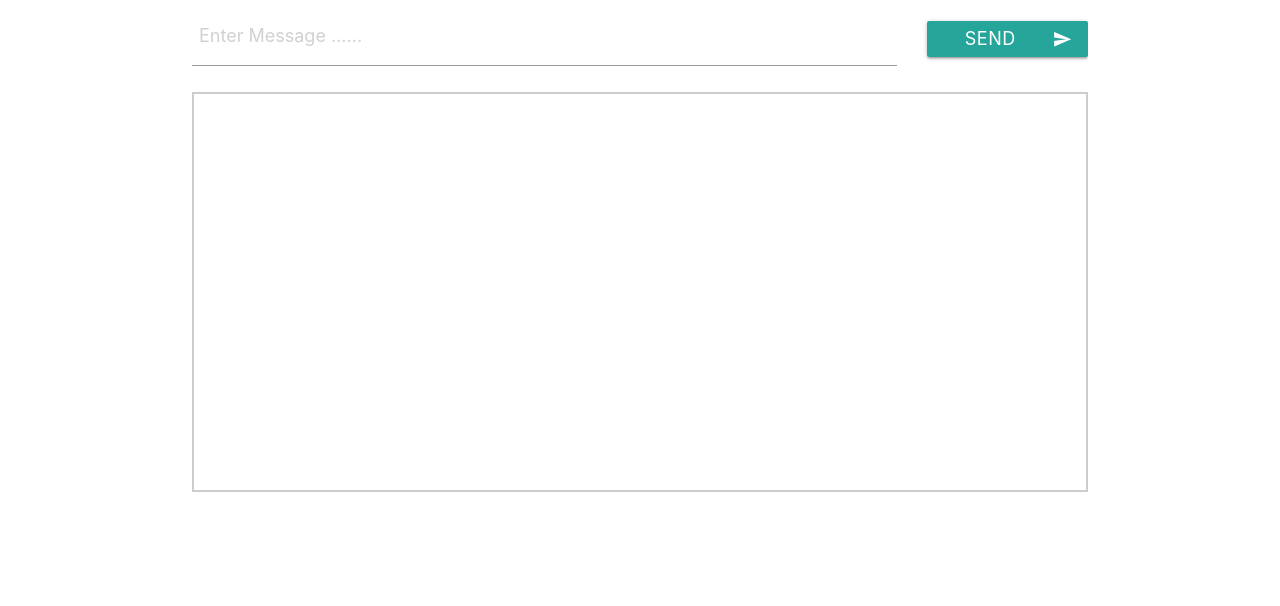
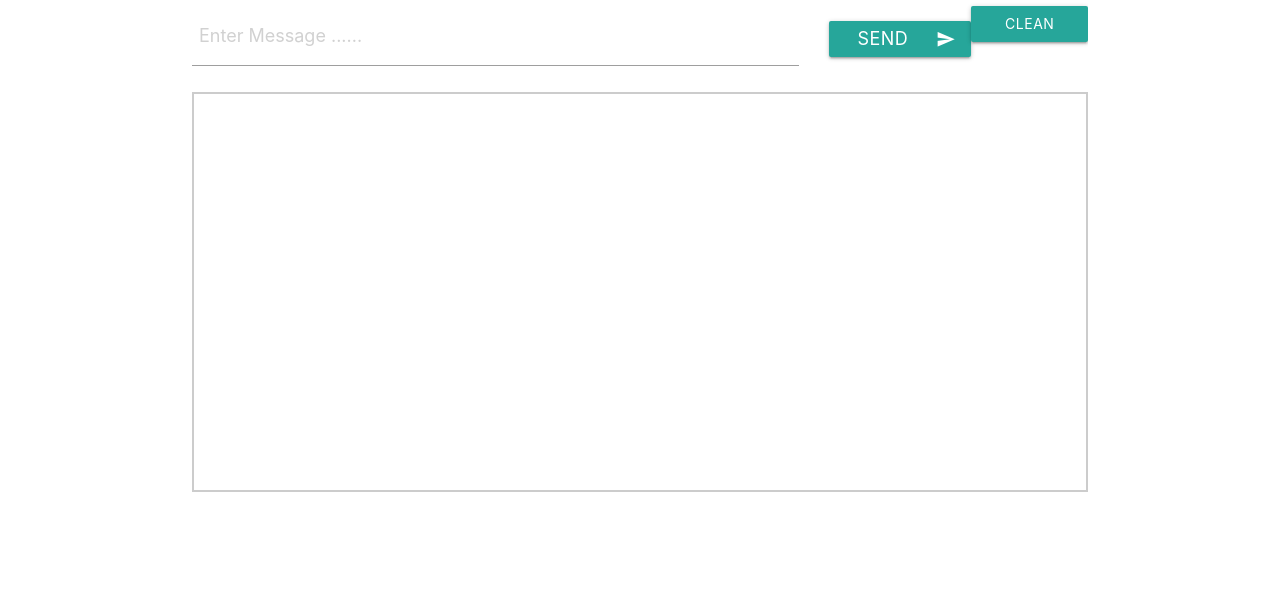
Before and after one commit to Abhii2D/ChatApp_with_Firebase, a plain HTML site: page index.html in a window 1280 px wide. Shown: the part 194-800 px from the top of the page. Drawn offline with nearby package versions, Linux system fonts and the light colour scheme.

Commit message:
Update index.html

```diff
--- a/index.html
+++ b/index.html
@@ -61,7 +61,12 @@
           Send
           <i class="material-icons right">send</i>
         </button>
-      </div>
+
+
+<button class="btn waves-effect waves-light" id="removedata" name="action">
+          Clean Chat
+          <i class="material-icons right">send</i>
+        </button>      </div>
       <ul id="showmessages"></ul>
     </div>
     <div id="modal1" class="modal">
@@ -171,6 +176,11 @@
 
       var messageBody = document.querySelector("#showmessages");
       messageBody.scrollIntoView();
+
+//
+removedata
+
+
     </script>
   </body>
 </html>
```
